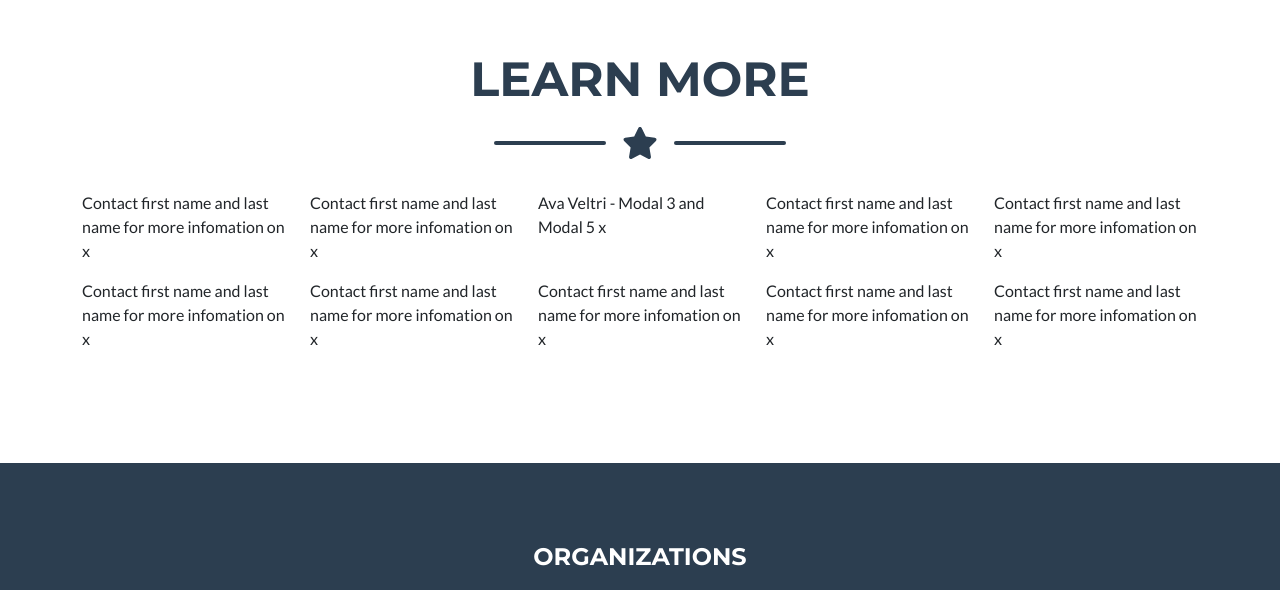
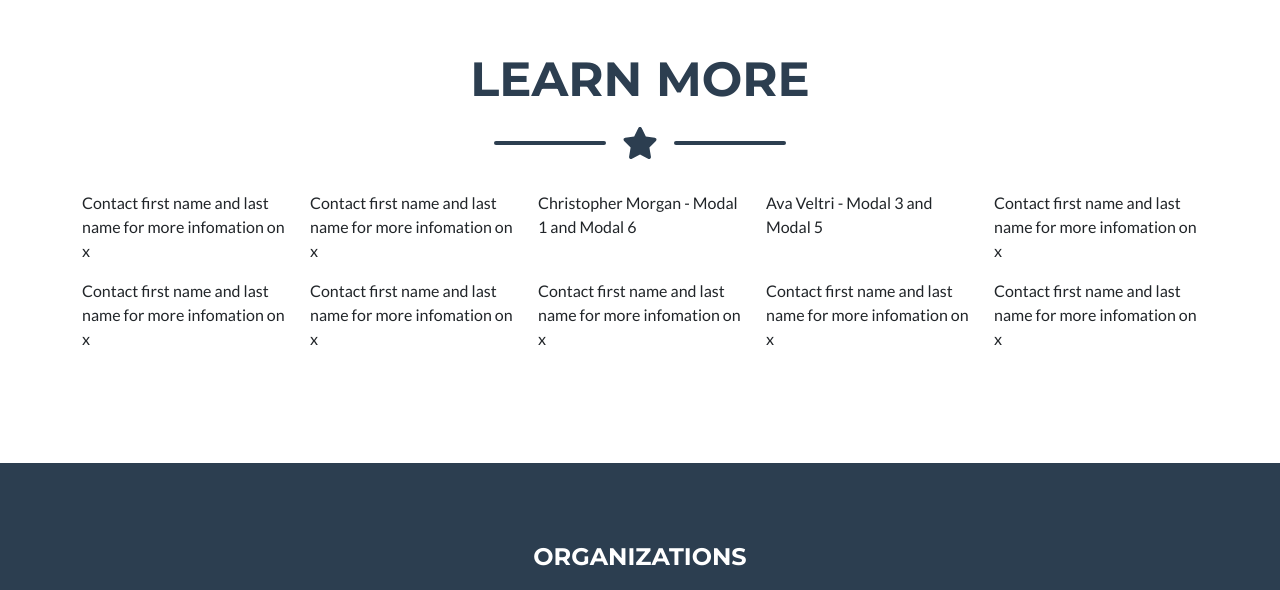
Before and after one commit to ISS210Sec001Team13/ISS210Sec01Team13, a plain HTML site: page index.html in a window 1280 px wide. Shown: the part 1948-2538 px from the top of the page. Drawn offline with nearby package versions, Linux system fonts and the light colour scheme.

Commit message:
Update index.html

```diff
--- a/index.html
+++ b/index.html
@@ -154,8 +154,8 @@
                 <div class="row justify-content-center">
                     <div class="col-sm"><p>Contact first name and last name for more infomation on x</p></div>
                     <div class="col-sm"><p>Contact first name and last name for more infomation on x</p></div>
-                    <div class="col-sm"><p>Ava Veltri -  Modal 3 and Modal 5 x</p></div>
-                    <div class="col-sm"><p>Contact first name and last name for more infomation on x</p></div>
+                    <div class="col-sm"><p>Christopher Morgan - Modal 1 and Modal 6</p></div>
+                    <div class="col-sm"><p>Ava Veltri -  Modal 3 and Modal 5 </p></div>
                     <div class="col-sm"><p>Contact first name and last name for more infomation on x</p></div>
                 </div>
                 <div class="row justify-content-center">
```
